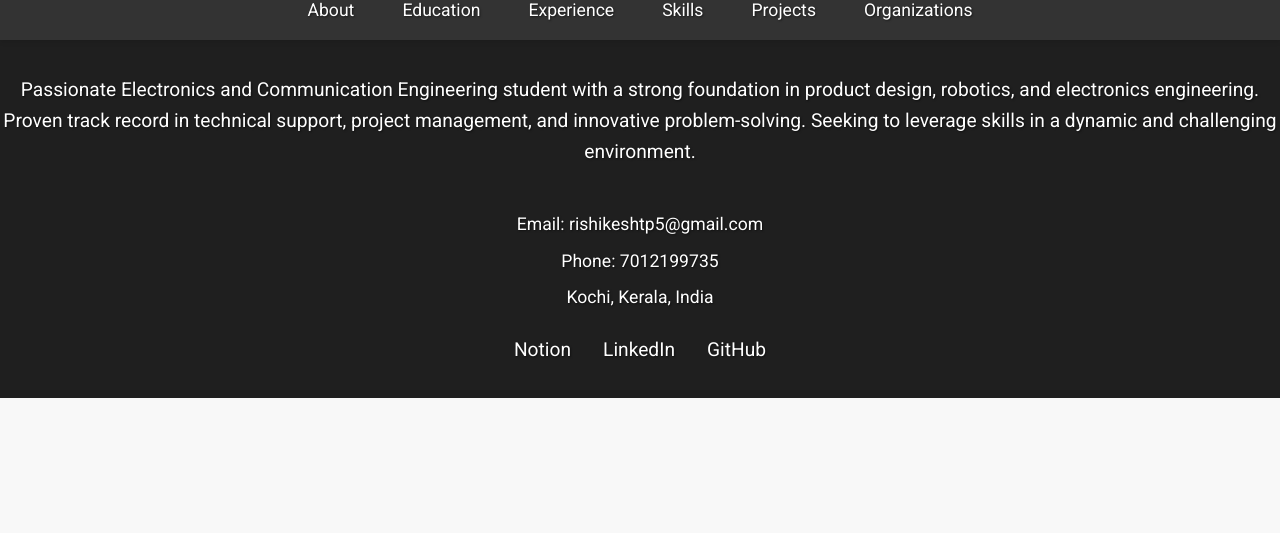
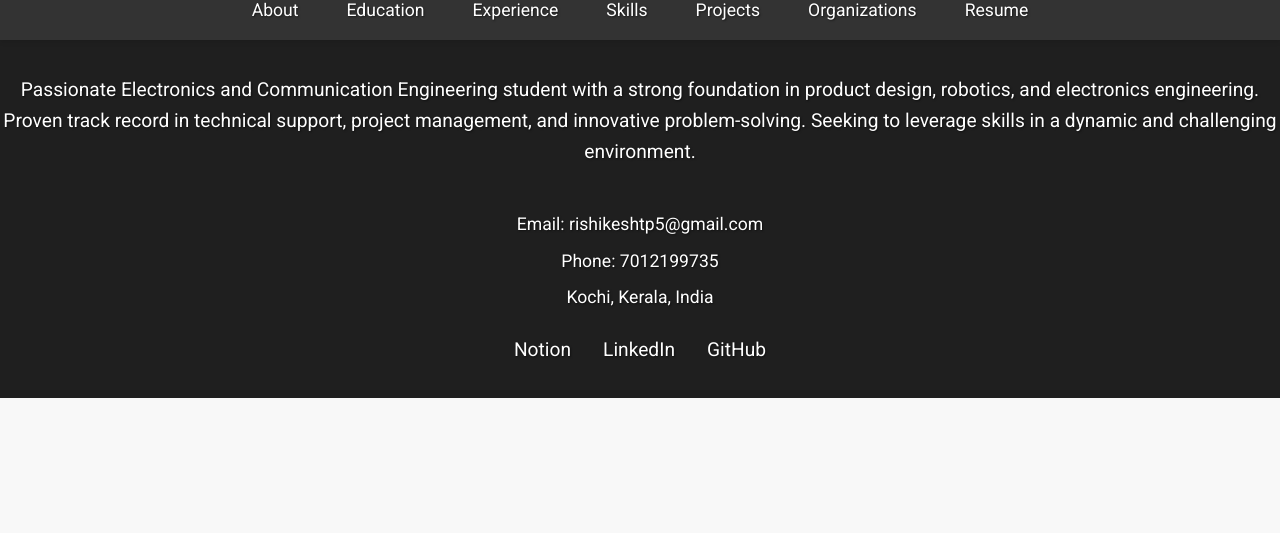
Before and after one commit to Rishikesh-T-P/folio, a plain HTML site: page index.html in a window 1280 px wide. Shown: the part 129-662 px from the top of the page. Drawn offline with Linux system fonts and the light colour scheme.

Commit message:
Update index.html

```diff
--- a/index.html
+++ b/index.html
@@ -22,6 +22,7 @@
                 <li><a href="#skills">Skills</a></li>
                 <li><a href="#projects">Projects</a></li>
                 <li><a href="#organizations">Organizations</a></li>
+                <li><a href="path/to/your/resume.pdf" download="My_Resume.pdf" class="download-btn">Resume</a></li>
             </ul>
         </nav>
         <div class="header-content">
```
